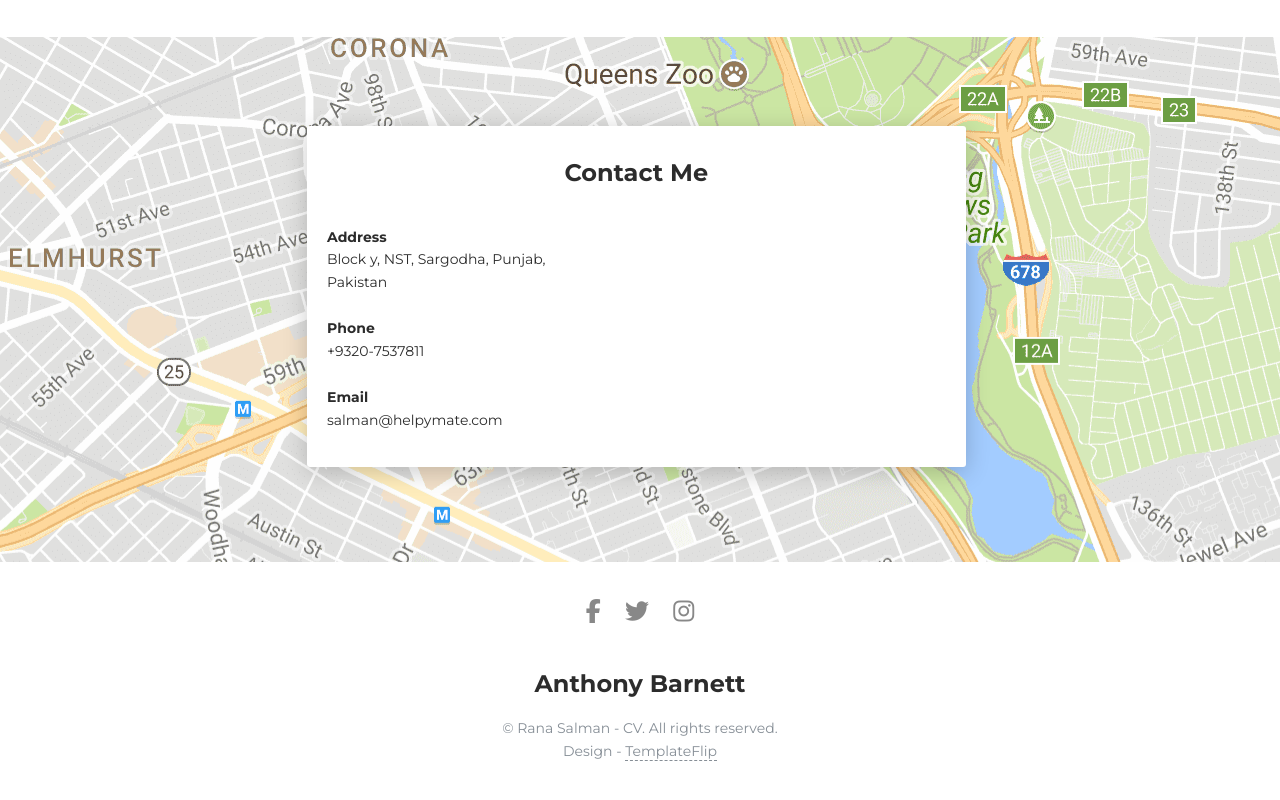
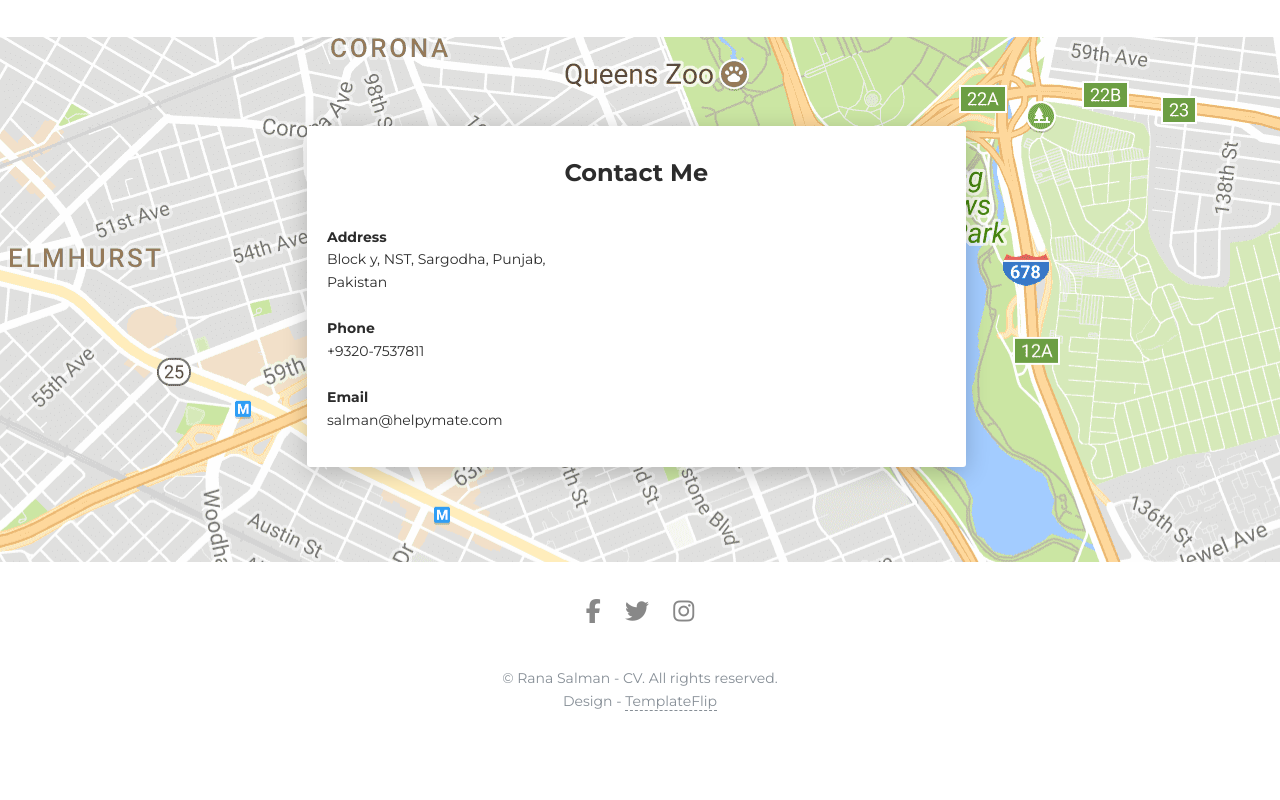
Before and after one commit to salmankhaliduos/Resume, a plain HTML site: page index.html in a window 1280 px wide. Shown: the part 4147-4947 px from the top of the page. After the commit the page ends 4900 px from the top, so only its background shows below. Drawn offline with Linux system fonts and the light colour scheme.

Commit message:
Update index.html

```diff
--- a/index.html
+++ b/index.html
@@ -519,7 +519,7 @@
     </div>
     <footer class="footer">
       <div class="container text-center"><a class="cc-facebook btn btn-link" href="https://facebook.com/ranasalmanpro"><i class="fa fa-facebook fa-2x " aria-hidden="true"></i></a><a class="cc-twitter btn btn-link " href="https://twitter.com/RanaSal45906817?t=hcV6fUTdmmhZL0FkmLS4iw&s=09"><i class="fa fa-twitter fa-2x " aria-hidden="true"></i></a><!--<a class="cc-google-plus btn btn-link" href="#"><i class="fa fa-google-plus fa-2x" aria-hidden="true"></i></a>--><a class="cc-instagram btn btn-link" href="https://instagram.com/ranasalmanpro"><i class="fa fa-instagram fa-2x " aria-hidden="true"></i></a></div>
-      <div class="h4 title text-center">Anthony Barnett</div>
+      <div class="h4 title text-center"></div>
       <div class="text-center text-muted">
         <p>&copy; Rana Salman - CV. All rights reserved.<br>Design - <a class="credit" href="https://templateflip.com" target="_blank">TemplateFlip</a></p>
       </div>
```
